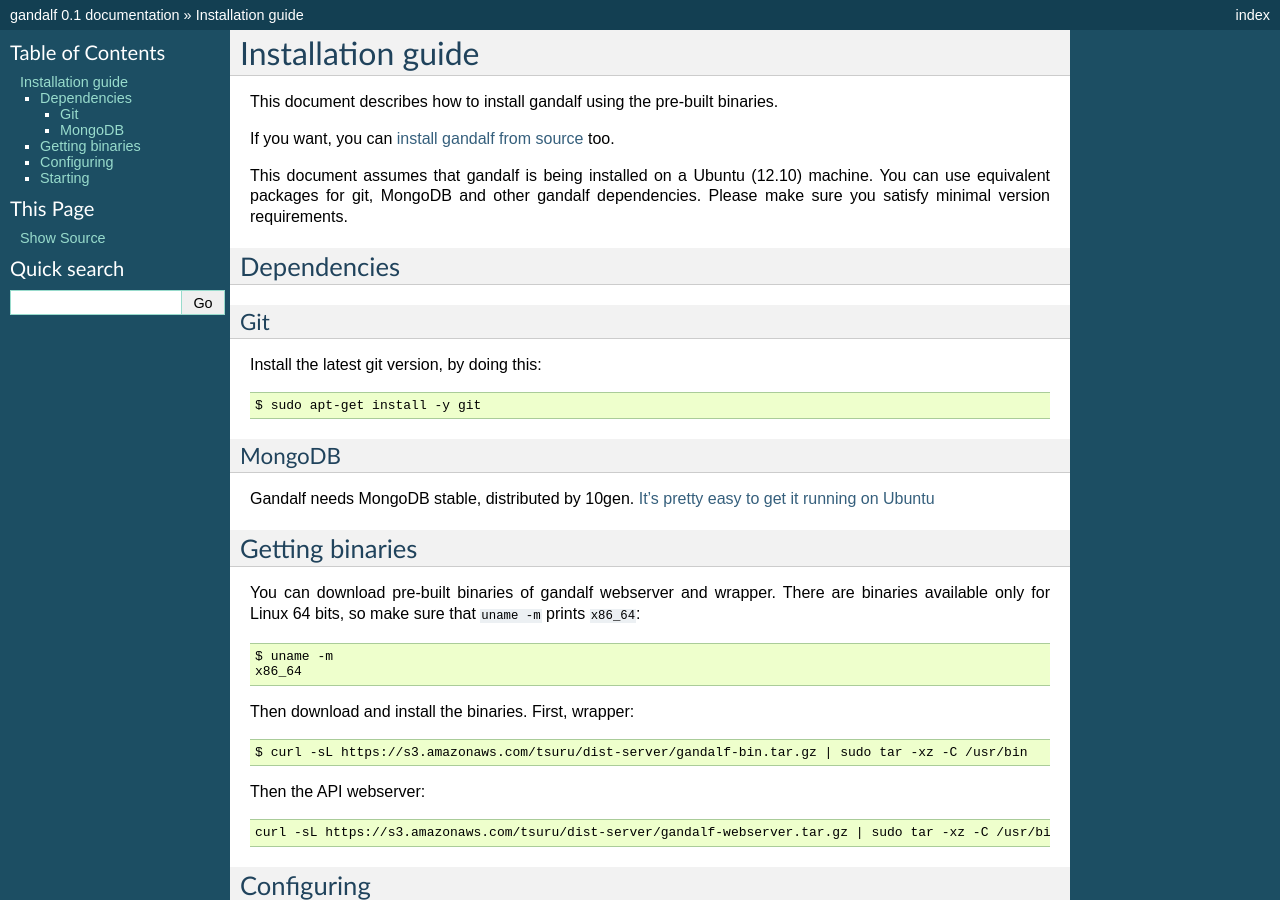
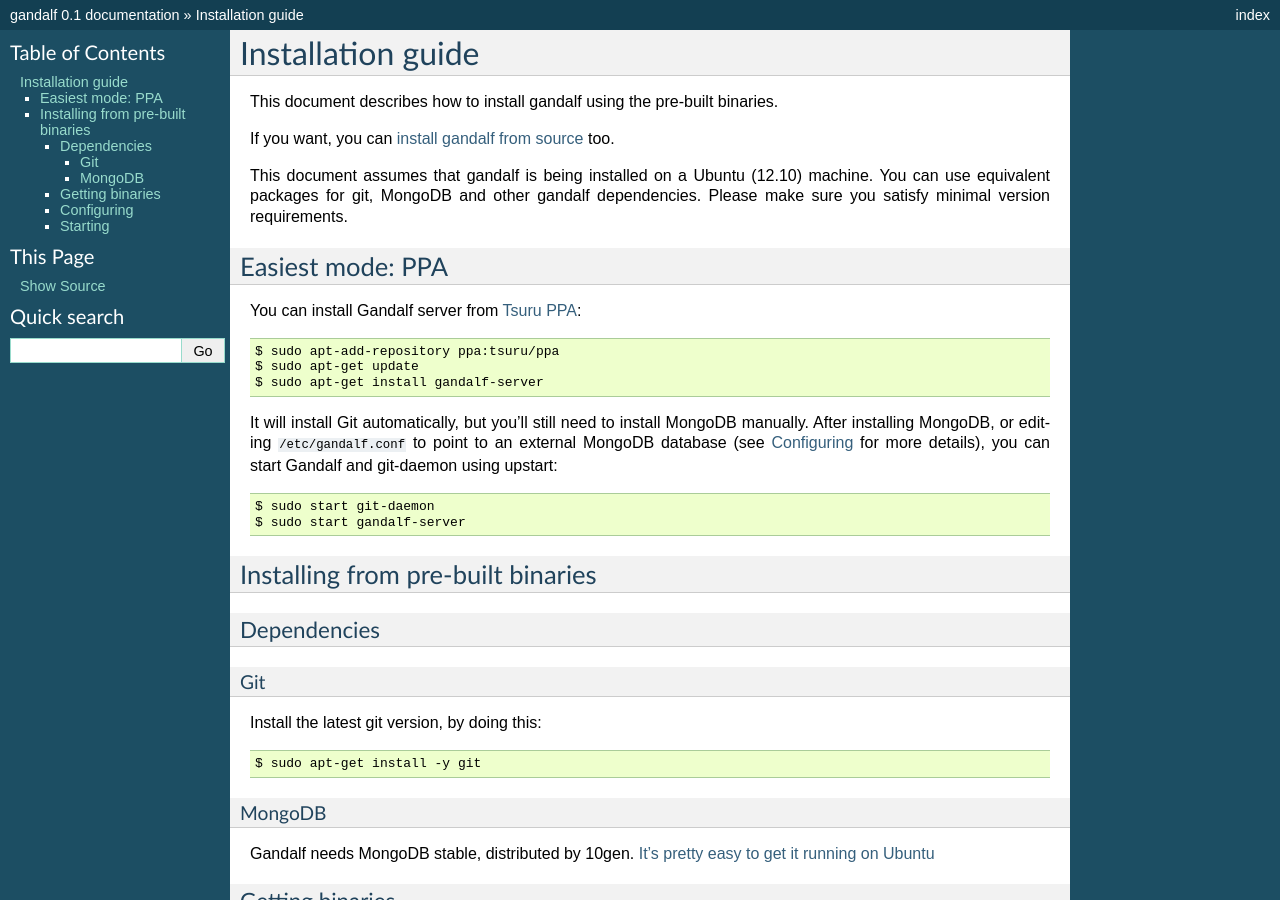
Before and after one commit to tsuru/gandalf, a Sphinx documentation site: the page built from docs/source/install.rst, in a window 1280 px wide and 900 px high. Built offline with Sphinx 7.4.7, drawn with Linux system fonts in a browser that asks for light colours.

Commit message:
source/install: mention Tsuru's PPa
Related to globocom/tsuru#555.

```diff
--- a/docs/source/install.rst
+++ b/docs/source/install.rst
@@ -6,9 +6,38 @@
 
 If you want, you can :doc:`install gandalf from source </install-from-source>` too.
 
-This document assumes that gandalf is being installed on a Ubuntu (12.10) machine. You
-can use equivalent packages for git, MongoDB and other gandalf dependencies. Please make
-sure you satisfy minimal version requirements.
+This document assumes that gandalf is being installed on a Ubuntu (12.10)
+machine. You can use equivalent packages for git, MongoDB and other gandalf
+dependencies. Please make sure you satisfy minimal version requirements.
+
+Easiest mode: PPA
+==================
+
+You can install Gandalf server from `Tsuru PPA
+<https://launchpad.net/~tsuru/+archive/ppa>`_:
+
+.. highlight:: bash
+
+::
+
+    $ sudo apt-add-repository ppa:tsuru/ppa
+    $ sudo apt-get update
+    $ sudo apt-get install gandalf-server
+
+It will install Git automatically, but you'll still need to install MongoDB
+manually. After installing MongoDB, or editing ``/etc/gandalf.conf`` to point
+to an external MongoDB database (see `Configuring`_ for more details), you can
+start Gandalf and git-daemon using upstart:
+
+.. highlight:: bash
+
+::
+
+    $ sudo start git-daemon
+    $ sudo start gandalf-server
+
+Installing from pre-built binaries
+==================================
 
 Dependencies
 ------------
```
